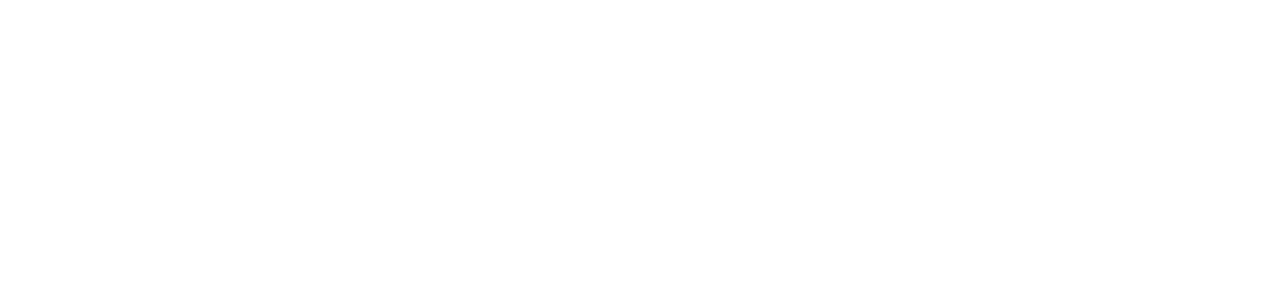
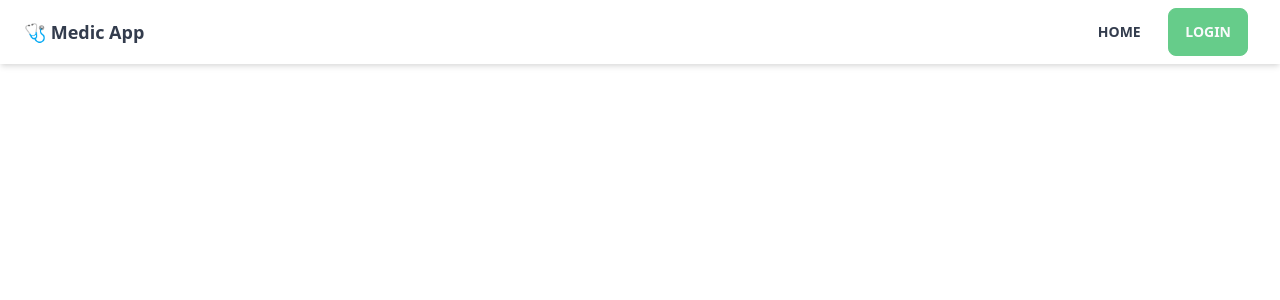
Before and after one commit to KevinDanae/Medic-app, a React (Create React App) app in the folder client/: page / in a window 1280 px wide. Shown: the top 300 px of the page. Built offline with nearby package versions, Linux system fonts and the light colour scheme.

Commit message:
Added Navbar

```diff
--- a/client/src/App.js
+++ b/client/src/App.js
@@ -1,8 +1,9 @@
 import { Route } from "react-router-dom";
-
+import Navbar from "./components/Navbar";
 function App() {
   return (
     <>
+      <Navbar />
       {/* Aqui va el navbar global para que se vea en todas las rutas */}
       <Route exact path="/">
         {/* Aqui va la pagina princpipal de landing page */}
--- /dev/null
+++ b/client/src/components/Navbar/index.js
@@ -0,0 +1,24 @@
+import React from 'react';
+
+const Navbar = () => {
+    return(
+<div class="navbar mb-2 shadow-md ">
+  <div class="flex-1 px-2 mx-2">
+    <span class="text-lg font-bold">
+            🩺 Medic App
+          </span>
+  </div>
+  <div class="flex-none px-2 lg:flex md:flex sm:flex">
+    <button class="btn btn-square px-8 btn-ghost mr-4">
+      Home
+    </button>
+    <button className="btn btn-primary mr-4">
+        Login
+    </button>
+  </div>
+
+</div>
+    )
+}
+
+export default Navbar;
```
